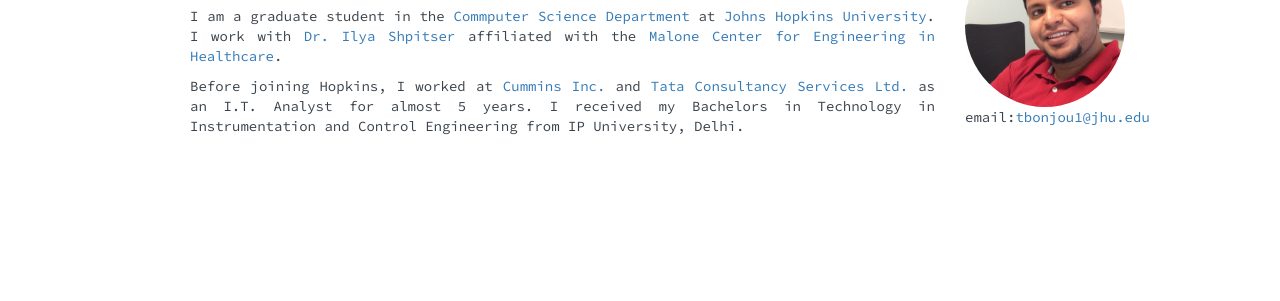
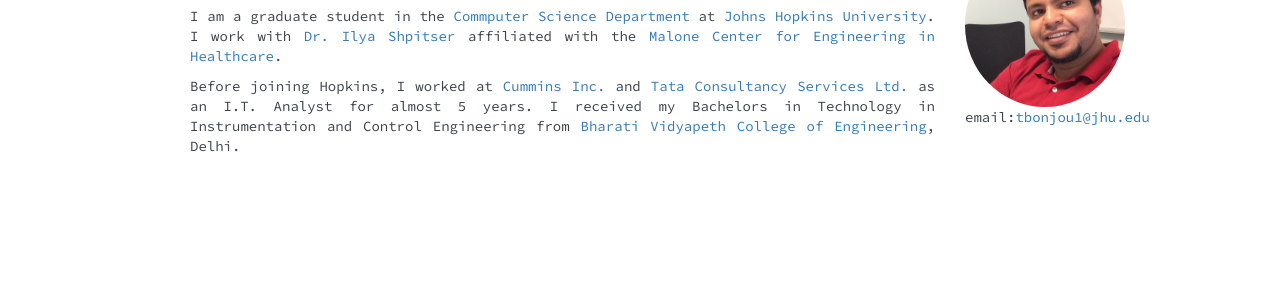
Before and after one commit to tbonjour/jhu-website, a plain HTML site: page index.html in a window 1280 px wide. Shown: the part 137-438 px from the top of the page. Drawn offline with nearby package versions, Linux system fonts and the light colour scheme.

Commit message:
changed college name

```diff
--- a/index.html
+++ b/index.html
@@ -78,6 +78,7 @@
       </div>
     </div>
   </nav>
+  <!---->
   <div id = "about me"class="container" >
     <div class="col-md-10">
           <h2>about me</h2>
@@ -85,7 +86,7 @@
         at <a href="https://www.jhu.edu/" target="_blank">Johns Hopkins University</a>.
         I work with <a href="https://www.cs.jhu.edu/faculty/ilya-shpitser-3/" target="_blank">Dr. Ilya Shpitser</a> affiliated with the <a href="http://malonecenter.jhu.edu/" target="_blank"> Malone Center for Engineering in Healthcare</a>.
         <p> Before joining Hopkins, I worked at <a href="http://www.cummins.com" target="_blank">Cummins Inc.</a> and <a href="http://www.tcs.com" target="_blank">Tata Consultancy Services Ltd.</a> as an I.T. Analyst for almost 5 years.
-          I received my Bachelors in Technology in Instrumentation and Control Engineering from IP University, Delhi.
+          I received my Bachelors in Technology in Instrumentation and Control Engineering from <a herf http://bvcoend.ac.in/>Bharati Vidyapeth College of Engineering</a>, Delhi.
       </div>
       <div class="col-md-2 text-right">
         <img src="img.jpeg" alt="me" class="img-circle" width=160 align="center">
```
